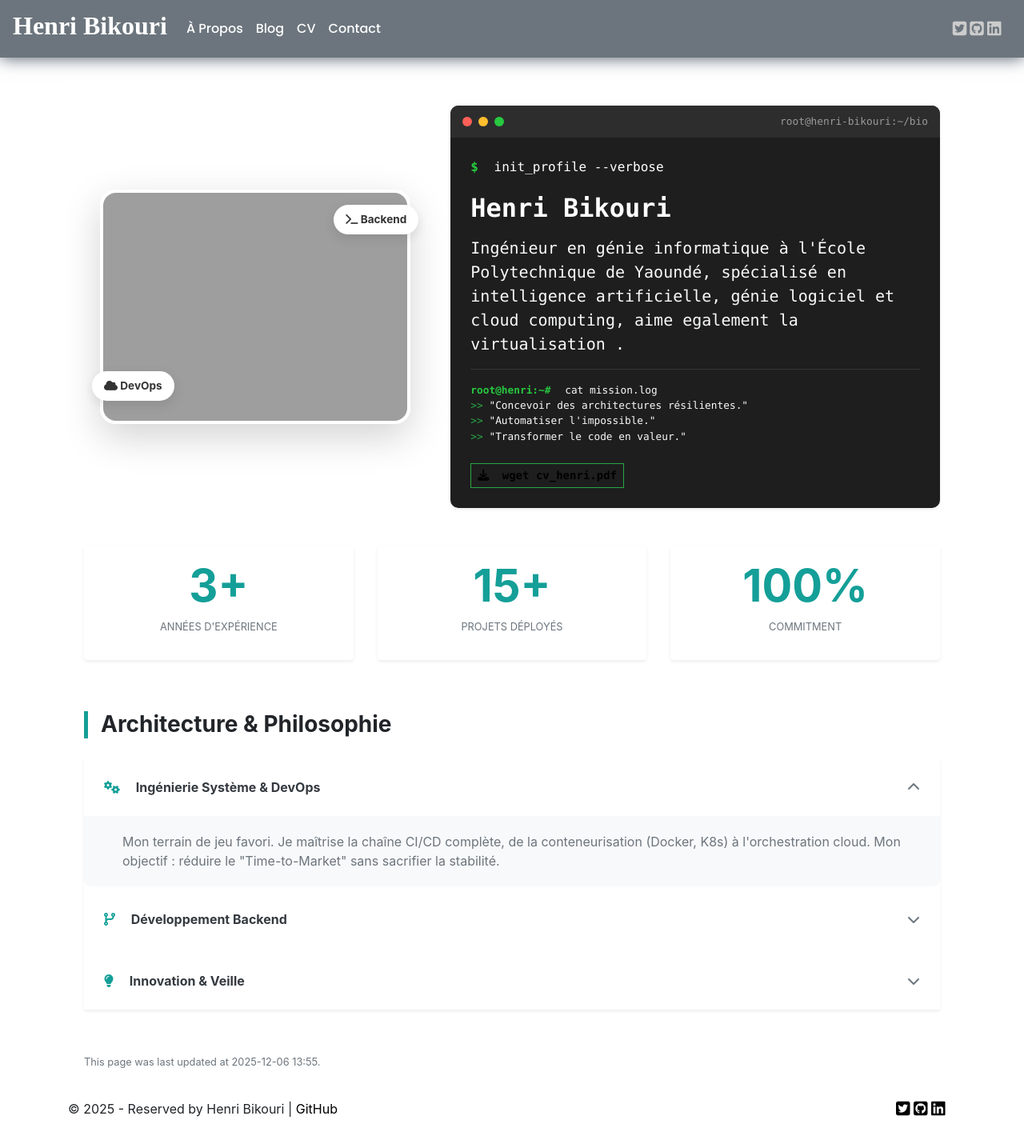
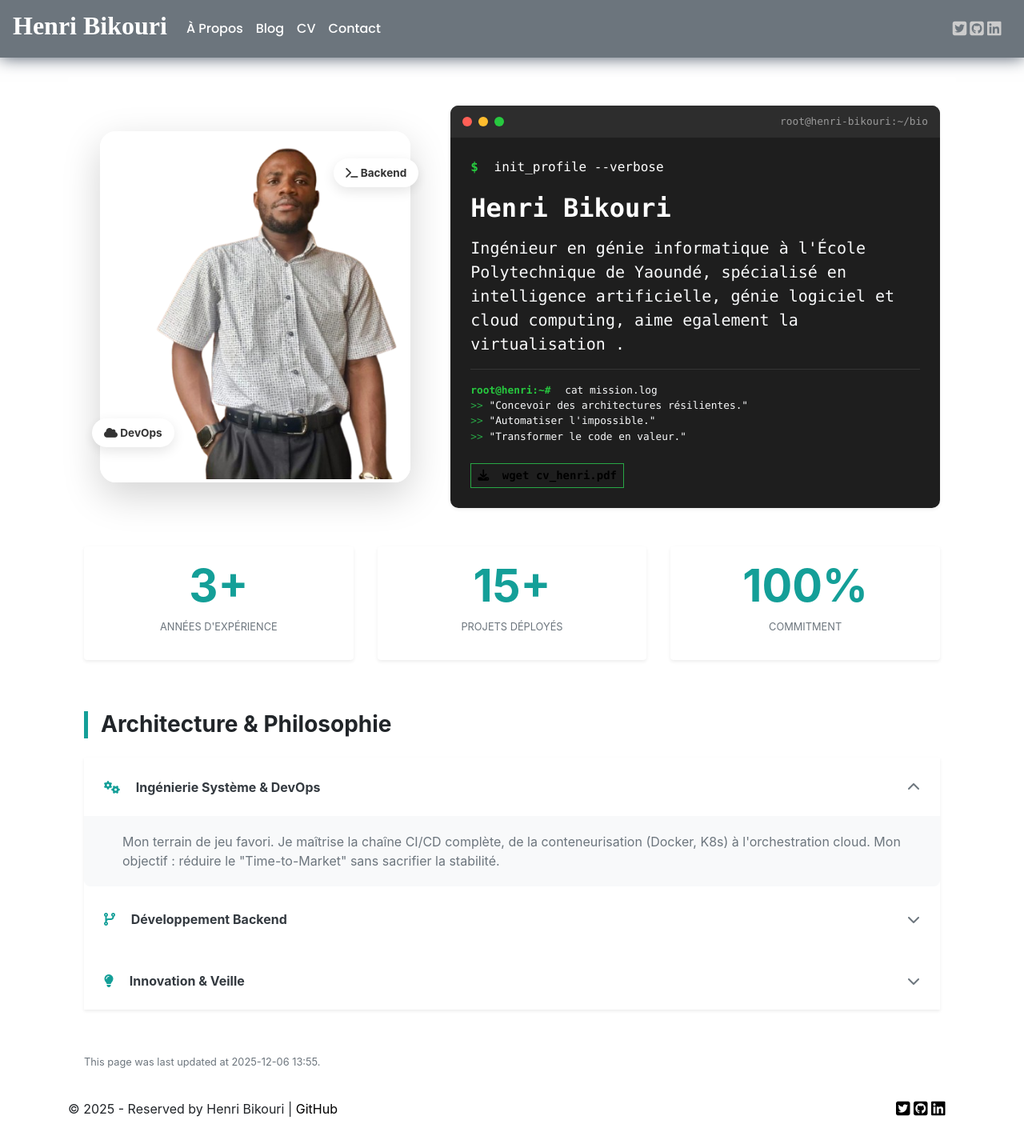
Before and after one commit to Henribikouri/Henribikouri.github.io, a Jekyll site: the page built from pages/about.md, in a window 1280 px wide. Shown: the whole page at 80% size. Built offline with Jekyll 4.4.1, drawn with Linux system fonts in a browser that asks for light colours; nearby versions of some CDN libraries; comment, search, counter and statistics services are not loaded.

Commit message:
A propos mis a jour

```diff
--- a/pages/about.md
+++ b/pages/about.md
@@ -12,7 +12,7 @@ last-updated: 2025-12-05
         <div class="col-lg-5 mb-4 mb-lg-0 text-center">
             <div class="profile-wrapper animate__animated animate__fadeInLeft">
                 <div class="profile-card">
-                    <img src="{{ site.baseurl }}/assets/img/{{ site.profile_image }}"
+                    <img src="{{ site.baseurl }}/assets/img/portrait2.png"
                          alt="Henri Bikouri - Portrait Ingénieur"
                          class="profile-img img-fluid shadow-lg"
                          style="border-radius: 20px; border: 4px solid white;">
```
Also changed, not shown: assets/img/portrait2.png (added).
